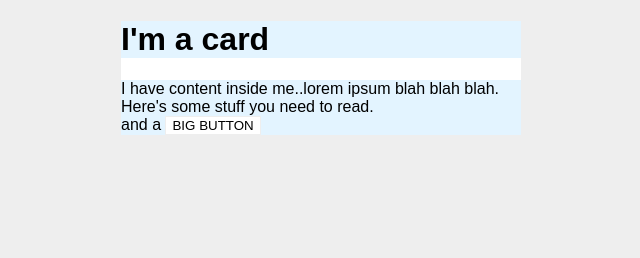
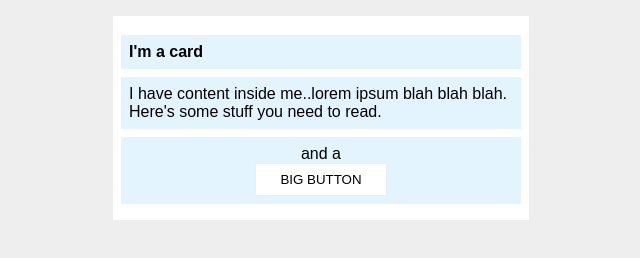
Before and after one commit to NIK0D3M/CSS-training, a plain HTML site: page 02-margin-and-padding-exercise/index.html in a window 1280 px wide. Shown: the whole page, without its empty margins (319-959 px from the left). Drawn offline with Linux system fonts and the light colour scheme.

Commit message:
End the exercise with different solution but good

```diff
--- a/02-margin-and-padding-exercise/style.css
+++ b/02-margin-and-padding-exercise/style.css
@@ -7,21 +7,40 @@ body {
   width: 400px;
   background: #fff;
   margin: 16px auto;
+  padding: 8px;
 }
 
 .title {
   background: #e3f4ff;
+  font-size: 16px;
+  padding: 8px;
+  margin-bottom: 8px;
 }
 
 .content {
   background: #e3f4ff;
+  padding: 8px;
 }
 
 .button-container {
+  display: flex;
+  flex-direction: column;
   background: #e3f4ff;
+  padding: 8px;
+  margin-top: 8px;
+  margin-bottom: 8px;
+  justify-content: center;
+  align-items: center;
 }
 
 button {
+
   background: white;
   border: 1px solid #eee;
+  justify-content: center;
+  align-items: center;
+  padding-left:  24px;
+  padding-right: 24px;
+  padding-top: 8px;
+  padding-bottom: 8px;
 }
```
